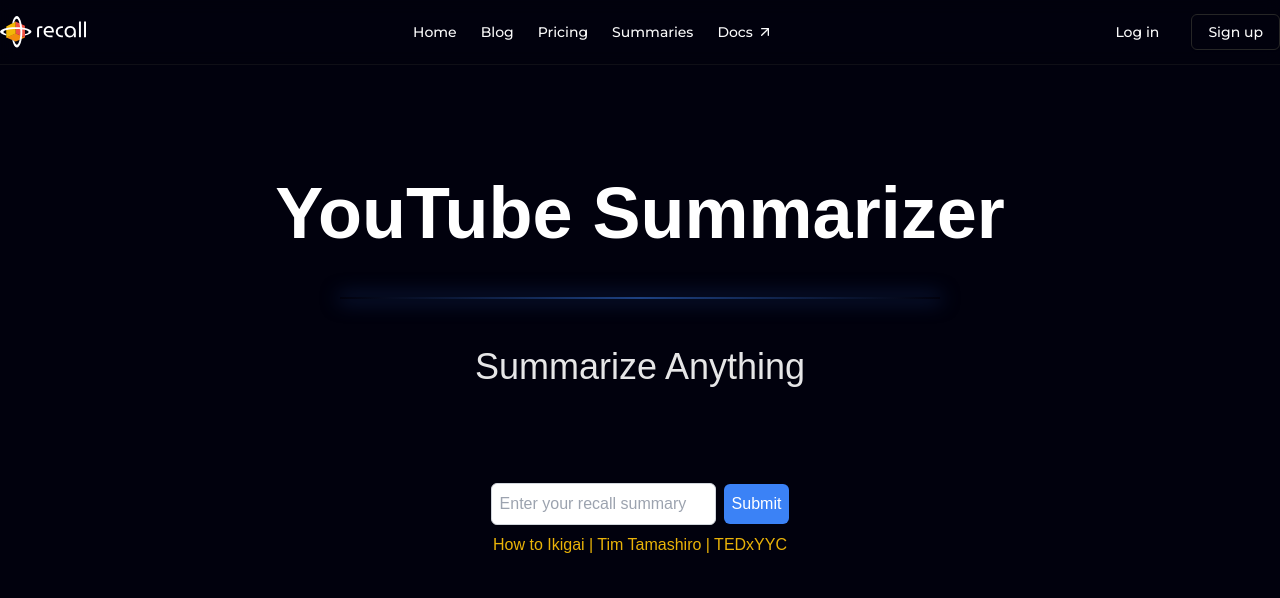
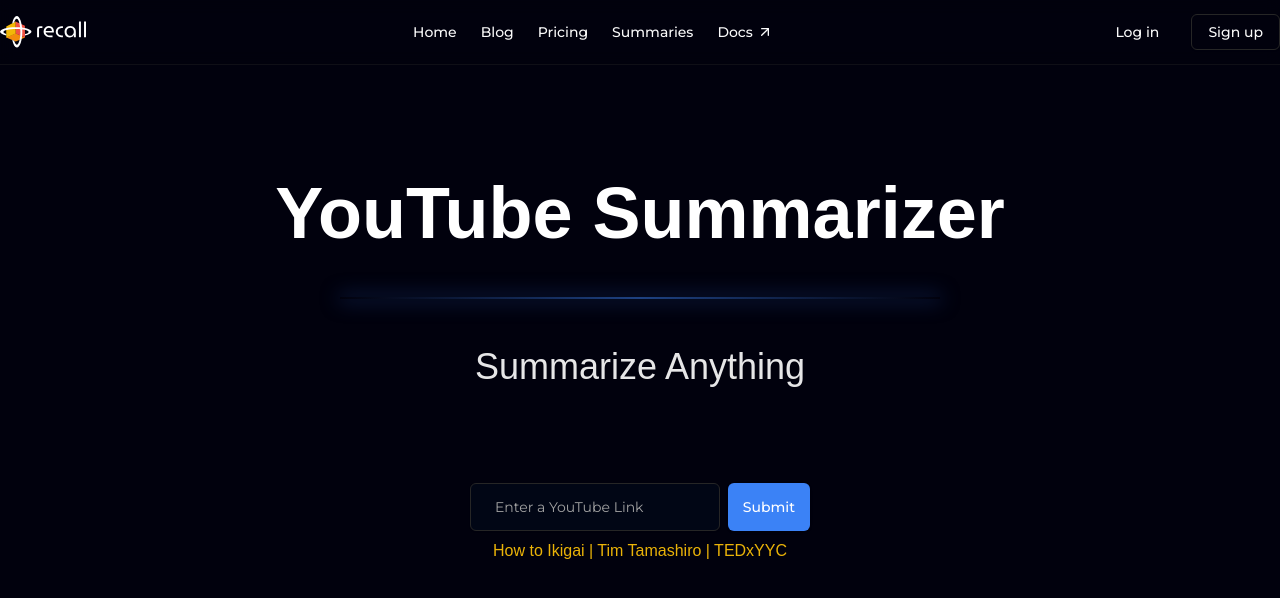
Before and after one commit to codelawani/recall-sum, a Next.js app: page / in a window 1280 px wide. Shown: the top 598 px of the page. Built offline with nearby package versions, Linux system fonts and the light colour scheme.

Commit message:
chore: organise codebase

```diff
--- a/package.json
+++ b/package.json
@@ -9,7 +9,6 @@
     "lint": "next lint"
   },
   "dependencies": {
-    "@next/font": "^14.2.15",
     "@radix-ui/react-dialog": "^1.1.4",
     "@radix-ui/react-slot": "^1.1.1",
     "class-variance-authority": "^0.7.1",
--- a/src/app/components/header.tsx
+++ b/src/app/components/header.tsx
@@ -2,14 +2,8 @@
 import Image from "next/image"
 import { ArrowUpRight } from 'lucide-react'
 import { Button } from "@/components/ui/button"
-import { Montserrat } from '@next/font/google';
 import { MobileNav } from "./mobile-nav"
-
-const montserrat = Montserrat({
-  subsets: ['latin'],
-  weight: ['400', '500', '600', '700'],
-  display: 'swap',
-});
+import { montserrat } from "../fonts"
 
 export default function Header() {
   return (
--- a/src/app/components/input.tsx
+++ /dev/null
@@ -1,36 +0,0 @@
-"use client"
-import React, { useState } from "react";
-
-export default function Input() {
-  const [inputValue, setInputValue] = useState("");
-
-  const handleInputChange = (event: React.ChangeEvent<HTMLInputElement>) => {
-    setInputValue(event.target.value);
-  };
-
-  const handleButtonClick = () => {
-    alert(`Input value: ${inputValue}`);
-  };
-
-  return (
-    <div className="flex items-center">
-      <form>
-        <input
-          type="text"
-          value={inputValue}
-          onChange={handleInputChange}
-          placeholder="Enter your recall summary"
-          className="border border-gray-300 rounded-md p-2 text-black"
-        />
-        <button
-          type="submit"
-          onClick={handleButtonClick}
-          className="bg-blue-500 text-white rounded-md p-2 ml-2"
-        >
-          Submit
-        </button>
-
-      </form>
-    </div>
-  );
-}
--- /dev/null
+++ b/src/app/components/summary-form.tsx
@@ -0,0 +1,44 @@
+"use client"
+import { Button } from "@/components/ui/button";
+import { Input } from "@/components/ui/input";
+import React, { useState } from "react";
+import { montserrat } from "../fonts";
+
+export default function SummaryForm() {
+  const [inputValue, setInputValue] = useState("");
+
+  const handleInputChange = (event: React.ChangeEvent<HTMLInputElement>) => {
+    setInputValue(event.target.value);
+  };
+
+  const handleButtonClick = () => {
+    alert(`Input value: ${inputValue}`);
+  };
+
+  return (
+    <div >
+      <form className={`flex items-center ${montserrat.className}`}>
+        <Input
+          type="text"
+          value={inputValue}
+          onChange={handleInputChange}
+          placeholder="Enter a YouTube Link"
+          className={(
+          "flex w-full h-12 rounded-md border border-[#0066FF]/20 bg-[#020817]/80 px-6 text-lg text-white placeholder:text-white/90" +
+          "focus:outline-none focus:ring-0 focus:border-[#0066FF]/40"+
+          "transition-all duration-200"+
+          "shadow-[0_0_20px_rgba(0,102,255,0.1)]"
+        )}
+        />
+        <Button
+          type="submit"
+          onClick={handleButtonClick}
+          className="bg-blue-500 h-12 w-28 text-white rounded-md p-2 ml-2"
+        >
+          Submit
+        </Button>
+
+      </form>
+    </div>
+  );
+}
--- /dev/null
+++ b/src/app/fonts.ts
@@ -0,0 +1,16 @@
+import { Geist, Geist_Mono, Montserrat } from "next/font/google";
+
+export const geistSans = Geist({
+  variable: "--font-geist-sans",
+  subsets: ["latin"],
+});
+
+export const geistMono = Geist_Mono({
+  variable: "--font-geist-mono",
+  subsets: ["latin"],
+});
+export const montserrat = Montserrat({
+  subsets: ['latin'],
+  weight: ['400', '500', '600', '700'],
+  display: 'swap',
+});
--- a/src/app/globals.css
+++ b/src/app/globals.css
@@ -17,7 +17,11 @@
 }
 
 .sum-card {
-  max-width: 600px;
+  flex-basis: 66.6667%;
+  -webkit-box-flex: 0;
+  flex-grow: 0;
+  max-width: 66.6667%;
+  margin-inline: auto;
 }
 
 @layer base {
--- a/src/app/layout.tsx
+++ b/src/app/layout.tsx
@@ -1,16 +1,6 @@
 import type { Metadata } from "next";
-import { Geist, Geist_Mono } from "next/font/google";
 import "./globals.css";
-
-const geistSans = Geist({
-  variable: "--font-geist-sans",
-  subsets: ["latin"],
-});
-
-const geistMono = Geist_Mono({
-  variable: "--font-geist-mono",
-  subsets: ["latin"],
-});
+import { geistSans, geistMono } from "./fonts";
 
 export const metadata: Metadata = {
   title: "Create Next App",
--- a/src/app/page.tsx
+++ b/src/app/page.tsx
@@ -1,15 +1,14 @@
 import AnimatedHero from "./components/animated-hero";
 import Header from "./components/header";
-import Input from "./components/input";
 import Samples from "./components/samples";
-
+import SummaryForm from "./components/summary-form";
 export default function Home() {
   return (
     <div>
     <Header/>
     <div className="mt-4 flex flex-col items-center">
       <AnimatedHero/>
-      <Input />
+      <SummaryForm />
       <Samples />
     </div>
     </div>
--- /dev/null
+++ b/src/components/ui/input.tsx
@@ -0,0 +1,22 @@
+import * as React from "react"
+
+import { cn } from "@/lib/utils"
+
+const Input = React.forwardRef<HTMLInputElement, React.ComponentProps<"input">>(
+  ({ className, type, ...props }, ref) => {
+    return (
+      <input
+        type={type}
+        className={cn(
+          "flex h-9 w-full rounded-md border border-neutral-200 bg-transparent px-3 py-1 text-base shadow-sm transition-colors file:border-0 file:bg-transparent file:text-sm file:font-medium file:text-neutral-950 placeholder:text-neutral-500 focus-visible:outline-none focus-visible:ring-1 focus-visible:ring-neutral-950 disabled:cursor-not-allowed disabled:opacity-50 md:text-sm dark:border-neutral-800 dark:file:text-neutral-50 dark:placeholder:text-neutral-400 dark:focus-visible:ring-neutral-300",
+          className
+        )}
+        ref={ref}
+        {...props}
+      />
+    )
+  }
+)
+Input.displayName = "Input"
+
+export { Input }
```
